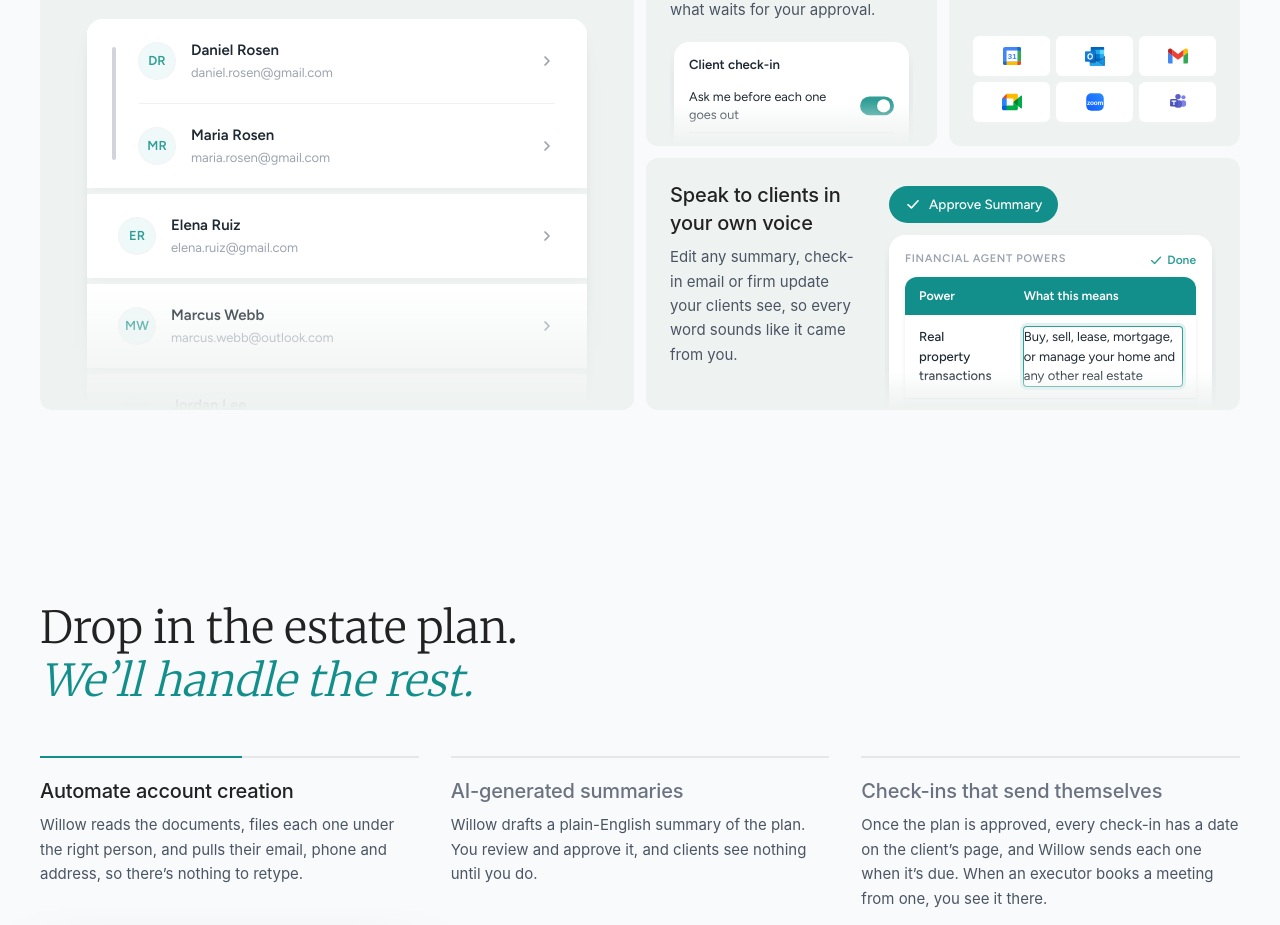
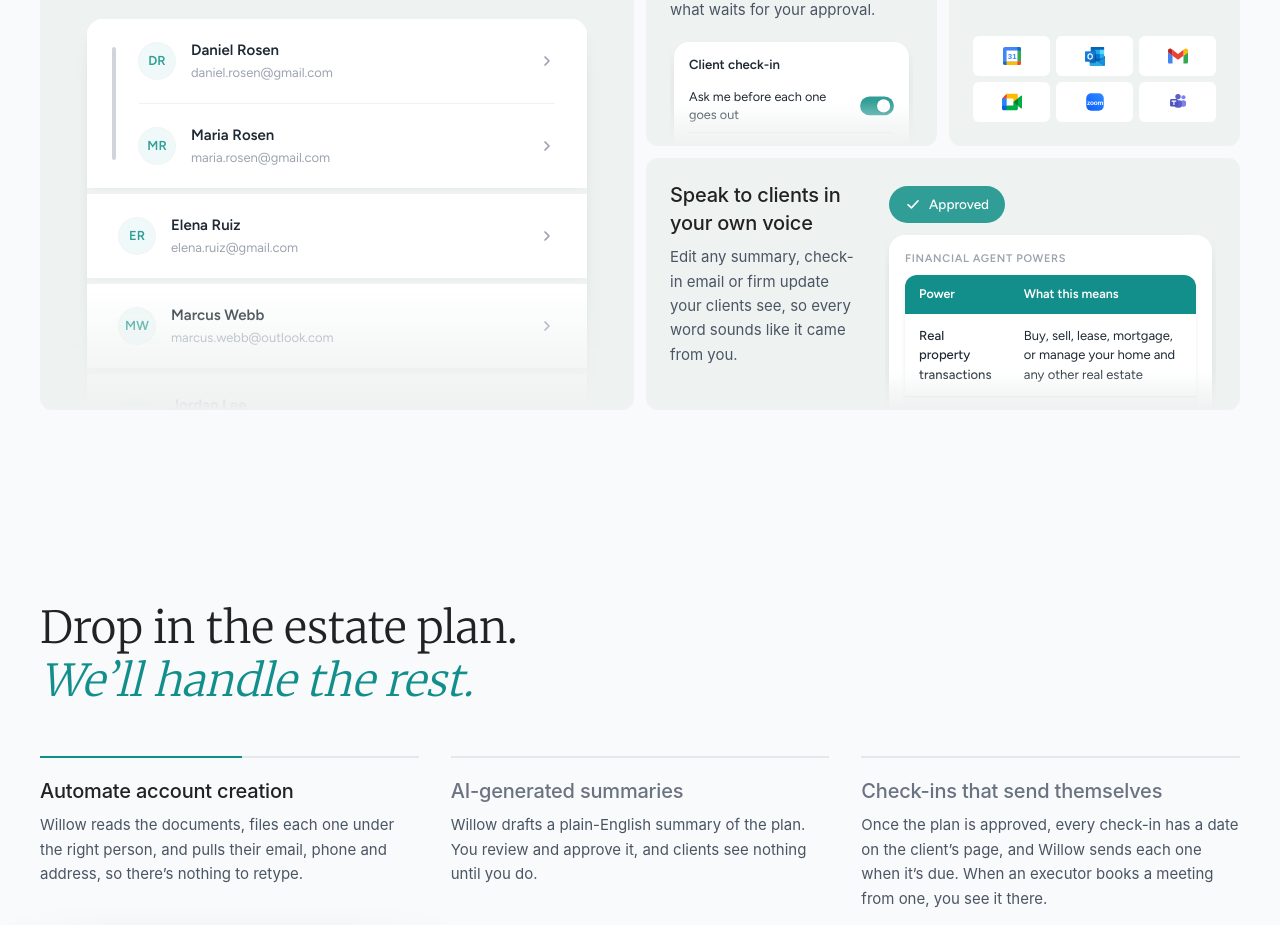
Before and after one commit to Willow-07042002-Inc/landing-page-v, a React (Vite) app: page /platform in a window 1280 px wide. Shown: the part 2701-3626 px from the top of the page. Built offline with nearby package versions, Linux system fonts and the light colour scheme; a web font is replaced by a local one.

Commit message:
For attorneys tiles: the attorney types the new wording, then Approve presses itself; no Done button
Co-Authored-By: Claude Opus 5.5 <noreply@anthropic.com>

```diff
--- a/src/components/site/WhatYouDeliver.tsx
+++ b/src/components/site/WhatYouDeliver.tsx
@@ -23,9 +23,10 @@ import {
             switches (Ask me before each one goes out, and the questions),
             which flip when clicked
      small  Connect: the apps it connects to
-     wide   Speak to clients in your own voice: Approve Summary over a plan
-            summary mid-edit (the Keeping things easy film's edit), and the
-            button can be pressed. Summaries, check-in emails (Tailor: a
+     wide   Speak to clients in your own voice: a plan summary where the
+            attorney types their own wording over one power, then Approve
+            Summary presses itself (Aaron, Nov 24: animate the typing, no Done
+            button). Summaries, check-in emails (Tailor: a
             personal note, subject and message), firm updates (Settings >
             Dashboard content) and the welcome note are all editable on main
             (Nov 24); the line names only those, not "anything". Willow
@@ -106,39 +107,118 @@ const ClientList = () => (
   </div>
 );
 
-/* A plan summary in the attorney's words: the review page's Approve Summary
-   (attorney-review.tsx SummaryHead), over the real property power's meaning
-   as the attorney has reworded it, in its edit outline: the powers table of
-   the step-in card mid-edit, with Done, as the Keeping things easy film shows
-   it (EasyFilm.tsx StepInBody). Pressing Approve marks it approved. */
+/* A plan summary in the attorney's words, played as a short scene each time
+   the tile comes into view: the real property power's meaning is selected,
+   the attorney types their own wording over it (the Keeping things easy
+   film's edit, EasyFilm.tsx Rewrite and StepInBody), then the review page's
+   Approve Summary (attorney-review.tsx SummaryHead) presses itself and reads
+   Approved. With reduced motion it shows the end straight away. */
 const POWERS = [
   { power: "Real property transactions", desc: null },
   { power: "Chattel and goods transactions", desc: "Buy, sell, or manage personal property, tangible goods, and safe deposit box contents" },
   { power: "Bond, share and commodity transactions", desc: "Buy, sell, or manage stocks, bonds, mutual funds, and other securities on your behalf" },
 ];
+const POWER_KEEP = "Buy, sell, lease, mortgage, or manage ";
+const POWER_BEFORE = "real estate including co-ops, condos, and land";
+const POWER_AFTER = "your home and any other real estate";
+
+type EditStage = "idle" | "select" | "typing" | "edited";
+
+const useRewriteScene = () => {
+  const ref = useRef<HTMLDivElement>(null);
+  const [stage, setStage] = useState<EditStage>("idle");
+  const [typed, setTyped] = useState(0);
+  const [tap, setTap] = useState(false);
+  const [approved, setApproved] = useState(false);
+
+  useEffect(() => {
+    const el = ref.current;
+    if (!el) return;
+    if (window.matchMedia("(prefers-reduced-motion: reduce)").matches) {
+      setStage("edited");
+      setTyped(POWER_AFTER.length);
+      setApproved(true);
+      return;
+    }
+    let timers: number[] = [];
+    let armed = true;
+    const at = (ms: number, fn: () => void) => timers.push(window.setTimeout(fn, ms));
+    const reset = () => {
+      timers.forEach(clearTimeout);
+      timers = [];
+      setStage("idle");
+      setTyped(0);
+      setTap(false);
+      setApproved(false);
+    };
+    const play = () => {
+      reset();
+      let t = 600;
+      at(t, () => setStage("select"));
+      t += 650;
+      at(t, () => setStage("typing"));
+      for (let n = 1; n <= POWER_AFTER.length; n++) {
+        t += 42;
+        at(t, () => setTyped(n));
+      }
+      /* The new words sit in their box for a moment, the box closes, and
+         only after a beat does Approve press itself (Aaron: a longer pause
+         between the edit and the approval) */
+      t += 700;
+      at(t, () => setStage("edited"));
+      t += 1300;
+      at(t, () => setTap(true));
+      t += 220;
+      at(t, () => {
+        setTap(false);
+        setApproved(true);
+      });
+    };
+    /* Plays once the scene reaches the top three quarters of the screen;
+       scrolling it away (below that line or off the top) sets it up to play
+       again */
+    const io = new IntersectionObserver(
+      ([entry]) => {
+        if (entry.isIntersecting) {
+          if (armed) {
+            armed = false;
+            play();
+          }
+        } else {
+          armed = true;
+          reset();
+        }
+      },
+      { rootMargin: "0px 0px -25% 0px" }
+    );
+    io.observe(el);
+    return () => {
+      io.disconnect();
+      timers.forEach(clearTimeout);
+    };
+  }, []);
+
+  return { ref, stage, typed, tap, approved };
+};
 
 const SummaryEdit = () => {
-  const [approved, setApproved] = useState(false);
+  const { ref, stage, typed, tap, approved } = useRewriteScene();
+  const editing = stage === "select" || stage === "typing";
   return (
-    <div className="text-left">
-      <button
-        type="button"
-        onClick={() => setApproved(true)}
-        disabled={approved}
-        className={`inline-flex items-center gap-2 rounded-full px-4 py-2 text-[13.5px] font-medium text-white transition-[background-color,transform] duration-150 ${approved ? "bg-[#309E96]" : "bg-[#128F8B] hover:bg-[#0F7673] active:scale-[0.97]"}`}
-        style={{ transitionTimingFunction: "var(--ease-out)" }}
+    <div ref={ref} aria-hidden className="text-left">
+      <span
+        className={`inline-flex items-center gap-2 rounded-full px-4 py-2 text-[13.5px] font-medium text-white ${approved ? "bg-[#309E96]" : "bg-[#128F8B]"}`}
+        style={{
+          transform: tap ? "scale(0.96)" : "scale(1)",
+          boxShadow: tap ? "0 0 0 6px rgba(48,158,150,0.22)" : "0 0 0 0 rgba(48,158,150,0)",
+          transition: "transform 180ms var(--ease-out), box-shadow 340ms ease, background-color 200ms ease",
+        }}
       >
         <CheckIcon className="h-4 w-4" />
         {approved ? "Approved" : "Approve Summary"}
-      </button>
-      <div aria-hidden className="mt-3 rounded-t-2xl bg-white px-4 pb-4 pt-4" style={{ boxShadow: UI_SHADOW }}>
-        <div className="mb-2 flex items-center justify-between gap-3">
-          <p className="text-[11px] font-semibold uppercase tracking-[0.06em] text-[#9CA3AF]">Financial Agent powers</p>
-          <span className="inline-flex items-center gap-1 text-[12px] font-semibold text-[#309E96]">
-            <CheckIcon className="h-3.5 w-3.5" />
-            Done
-          </span>
-        </div>
+      </span>
+      <div className="mt-3 rounded-t-2xl bg-white px-4 pb-4 pt-4" style={{ boxShadow: UI_SHADOW }}>
+        <p className="mb-2 text-[11px] font-semibold uppercase tracking-[0.06em] text-[#9CA3AF]">Financial Agent powers</p>
         <div className="overflow-hidden rounded-xl" style={{ boxShadow: "0 1px 4px rgba(0,0,0,0.08)" }}>
           <div className="flex bg-[#128F8B] text-[12.5px] font-semibold text-white">
             <div className="w-[36%] flex-shrink-0 px-3.5 py-2.5">Power</div>
@@ -149,8 +229,24 @@ const SummaryEdit = () => {
               <div className="w-[36%] flex-shrink-0 px-3.5 py-3 text-[13px] font-medium text-[#1F2933]">{w.power}</div>
               <div className="min-w-0 flex-1 px-3.5 py-3 text-[13px] leading-[1.5] text-[#6B7280]">
                 {w.desc ?? (
-                  <span className="block rounded-[3px] text-[#1F2933]" style={{ boxShadow: "0 0 0 1px #309E96, 0 0 0 4px rgba(48,158,150,0.14)" }}>
-                    Buy, sell, lease, mortgage, or manage your home and any other real estate
+                  <span
+                    className="block rounded-[3px]"
+                    style={{
+                      color: stage === "idle" ? undefined : "#1F2933",
+                      boxShadow: editing ? "0 0 0 1px #309E96, 0 0 0 4px rgba(48,158,150,0.14)" : "0 0 0 0 rgba(48,158,150,0)",
+                      transition: "box-shadow 180ms ease, color 180ms ease",
+                    }}
+                  >
+                    {POWER_KEEP}
+                    {stage === "idle" && POWER_BEFORE}
+                    {stage === "select" && <span className="bg-[#CDEBE8]">{POWER_BEFORE}</span>}
+                    {stage === "typing" && (
+                      <>
+                        {POWER_AFTER.slice(0, typed)}
+                        <span className="ml-px inline-block h-[13px] w-px translate-y-[2px] bg-[#1F2933]" />
+                      </>
+                    )}
+                    {stage === "edited" && POWER_AFTER}
                   </span>
                 )}
               </div>
@@ -271,7 +367,7 @@ const WhatYouDeliver = () => (
             <TileBody>Edit any summary, check-in email or firm update your clients see, so every word sounds like it came from you.</TileBody>
           </div>
           <div className="min-w-0 flex-1 self-end lg:mt-auto lg:w-full lg:flex-none lg:self-stretch min-[1200px]:mt-0 min-[1200px]:w-auto min-[1200px]:flex-1 min-[1200px]:self-end">
-            <Bleed heightClass="h-[228px] lg:h-[206px] min-[1200px]:h-[228px]" fadeFrom={82} live>
+            <Bleed heightClass="h-[228px] lg:h-[206px] min-[1200px]:h-[228px]" fadeFrom={82}>
               <SummaryEdit />
             </Bleed>
           </div>
```
